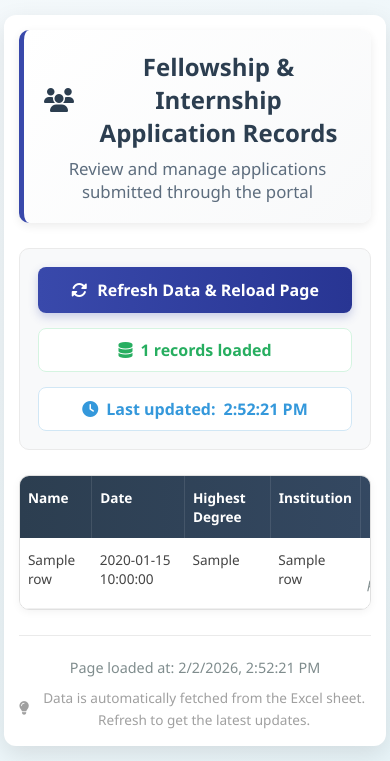
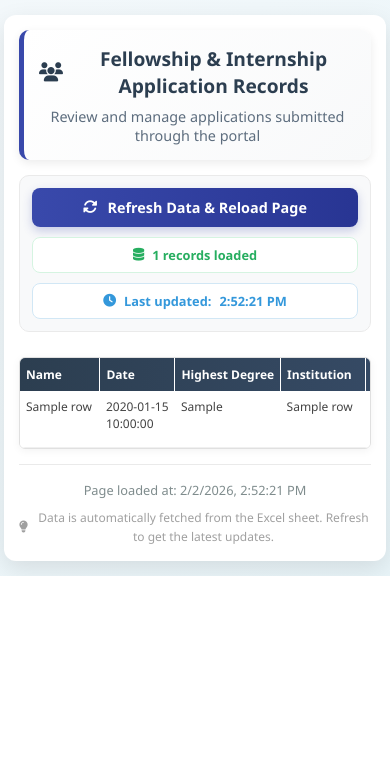
Before and after one commit to gopal-developer/Dashboard, a Flask app: template templates/index.html in a window 390 px wide. Shown: the part 440-1201 px from the top of the page. After the commit the page ends 1016 px from the top, so only its background shows below. Run offline with Flask 3, Linux system fonts and the light colour scheme; the template is opened without the code that fills it: most values are stand-ins (such as "Sample title", 1, 10 or a date in 2020).

Commit message:
Fix responsive CSS for proper column display on all screen sizes

```diff
--- a/static/style.css
+++ b/static/style.css
@@ -110,17 +110,22 @@ body {
     margin-bottom: 25px;
     background-color: #fff;
     box-shadow: 0 2px 8px rgba(0, 0, 0, 0.05);
+    width: 100%;
 }
 
 table {
     width: 100%;
     border-collapse: collapse;
-    min-width: 1300px;
+    min-width: 100%;
+    table-layout: auto;
 }
 
 table thead {
     background: linear-gradient(to right, #2c3e50, #4a6491);
     color: white;
+    position: sticky;
+    top: 0;
+    z-index: 10;
 }
 
 table th {
@@ -130,6 +135,7 @@ table th {
     font-size: 0.95rem;
     border-right: 1px solid rgba(255, 255, 255, 0.1);
     vertical-align: top;
+    white-space: nowrap;
 }
 
 table th:last-child {
@@ -155,32 +161,91 @@ table td {
     font-size: 0.92rem;
     line-height: 1.4;
     vertical-align: top;
-    max-width: 200px;
-    overflow: hidden;
-    text-overflow: ellipsis;
+    word-wrap: break-word;
+    overflow-wrap: break-word;
 }
 
-/* Reduce width for CGPA/Percentage and Graduation Year columns */
+/* Column width specifications */
+table td:nth-child(1),
+table th:nth-child(1) {
+    min-width: 150px;
+    max-width: 200px;
+}
+
+table td:nth-child(2),
+table th:nth-child(2) {
+    min-width: 120px;
+    max-width: 150px;
+}
+
+table td:nth-child(3),
+table th:nth-child(3) {
+    min-width: 140px;
+    max-width: 180px;
+}
+
+table td:nth-child(4),
+table th:nth-child(4) {
+    min-width: 150px;
+    max-width: 220px;
+}
+
 table td:nth-child(5),
-table td:nth-child(6) {
-    max-width: 90px;
-    padding: 16px 6px;
+table th:nth-child(5) {
+    min-width: 100px;
+    max-width: 120px;
     text-align: center;
+}
+
+table td:nth-child(6),
+table th:nth-child(6) {
+    min-width: 110px;
+    max-width: 140px;
+    text-align: center;
+}
+
+table td:nth-child(7),
+table th:nth-child(7) {
+    min-width: 120px;
+    max-width: 160px;
+}
+
+table td:nth-child(8),
+table th:nth-child(8) {
+    min-width: 200px;
+    max-width: 400px;
+}
+
+table td:nth-child(9),
+table th:nth-child(9) {
+    min-width: 180px;
+    max-width: 250px;
+}
+
+table td:nth-child(10),
+table th:nth-child(10) {
+    min-width: 150px;
+    max-width: 220px;
+}
+
+table td:nth-child(11),
+table th:nth-child(11) {
+    min-width: 120px;
+    max-width: 150px;
+}
+
+table td:nth-child(12),
+table th:nth-child(12) {
+    min-width: 120px;
+    max-width: 150px;
 }
 
 /* Special cell formatting */
 .sop-cell {
-    max-width: 1000px;
-    min-width: 200px;
-    max-height: 5.6em;
+    max-height: 8em;
     overflow-y: auto;
-    display: block;
-}
-
-/* Match width for Select Institutes column */
-table td:nth-child(9) {
-    max-width: 250px;
-    min-width: 200px;
+    word-wrap: break-word;
+    overflow-wrap: break-word;
 }
 
 .link-btn {
@@ -281,6 +346,24 @@ footer .hint {
 }
 
 /* Responsive */
+@media (max-width: 1024px) {
+    table th, table td {
+        padding: 14px 10px;
+        font-size: 0.88rem;
+    }
+
+    table td:nth-child(1),
+    table th:nth-child(1) {
+        min-width: 120px;
+    }
+
+    table td:nth-child(8),
+    table th:nth-child(8) {
+        min-width: 150px;
+        max-width: 250px;
+    }
+}
+
 @media (max-width: 768px) {
     .container {
         padding: 15px;
@@ -306,8 +389,238 @@ footer .hint {
         gap: 10px;
     }
 
+    .table-container {
+        overflow-x: auto;
+        border-radius: 8px;
+    }
+
+    table {
+        width: 100%;
+        font-size: 0.8rem;
+    }
+
     table th, table td {
-        padding: 12px 8px;
-        font-size: 0.85rem;
+        padding: 10px 8px;
+        font-size: 0.8rem;
+    }
+
+    table td:nth-child(1),
+    table th:nth-child(1) {
+        min-width: 100px;
+        max-width: 120px;
+    }
+
+    table td:nth-child(2),
+    table th:nth-child(2) {
+        min-width: 90px;
+        max-width: 110px;
+    }
+
+    table td:nth-child(3),
+    table th:nth-child(3) {
+        min-width: 100px;
+        max-width: 130px;
+    }
+
+    table td:nth-child(4),
+    table th:nth-child(4) {
+        min-width: 100px;
+        max-width: 140px;
+    }
+
+    table td:nth-child(5),
+    table th:nth-child(5) {
+        min-width: 80px;
+        max-width: 100px;
+        text-align: center;
+    }
+
+    table td:nth-child(6),
+    table th:nth-child(6) {
+        min-width: 85px;
+        max-width: 105px;
+        text-align: center;
+    }
+
+    table td:nth-child(7),
+    table th:nth-child(7) {
+        min-width: 90px;
+        max-width: 120px;
+    }
+
+    table td:nth-child(8),
+    table th:nth-child(8) {
+        min-width: 140px;
+        max-width: 200px;
+    }
+
+    table td:nth-child(9),
+    table th:nth-child(9) {
+        min-width: 120px;
+        max-width: 160px;
+    }
+
+    table td:nth-child(10),
+    table th:nth-child(10) {
+        min-width: 110px;
+        max-width: 150px;
+    }
+
+    table td:nth-child(11),
+    table th:nth-child(11) {
+        min-width: 100px;
+        max-width: 120px;
+    }
+
+    table td:nth-child(12),
+    table th:nth-child(12) {
+        min-width: 100px;
+        max-width: 120px;
+    }
+
+    .sop-cell {
+        max-height: 6em;
     }
 }
+
+@media (max-width: 480px) {
+    .page-title {
+        padding: 15px;
+        margin-bottom: 15px;
+    }
+
+    .page-title h2 {
+        font-size: 1.2rem;
+        gap: 8px;
+    }
+
+    .page-title p {
+        font-size: 0.9rem;
+    }
+
+    .controls {
+        padding: 12px;
+        gap: 10px;
+    }
+
+    .btn-refresh {
+        padding: 10px 16px;
+        font-size: 0.9rem;
+    }
+
+    .info, .timestamp {
+        padding: 8px 12px;
+        font-size: 0.8rem;
+    }
+
+    .table-container {
+        border-radius: 6px;
+        margin-bottom: 15px;
+    }
+
+    table {
+        font-size: 0.75rem;
+    }
+
+    table th {
+        padding: 8px 6px;
+        font-size: 0.75rem;
+    }
+
+    table td {
+        padding: 8px 6px;
+        font-size: 0.75rem;
+    }
+
+    table td:nth-child(1),
+    table th:nth-child(1) {
+        min-width: 80px;
+        max-width: 100px;
+    }
+
+    table td:nth-child(2),
+    table th:nth-child(2) {
+        min-width: 75px;
+        max-width: 90px;
+    }
+
+    table td:nth-child(3),
+    table th:nth-child(3) {
+        min-width: 85px;
+        max-width: 110px;
+    }
+
+    table td:nth-child(4),
+    table th:nth-child(4) {
+        min-width: 85px;
+        max-width: 110px;
+    }
+
+    table td:nth-child(5),
+    table th:nth-child(5) {
+        min-width: 70px;
+        max-width: 85px;
+        text-align: center;
+    }
+
+    table td:nth-child(6),
+    table th:nth-child(6) {
+        min-width: 75px;
+        max-width: 90px;
+        text-align: center;
+    }
+
+    table td:nth-child(7),
+    table th:nth-child(7) {
+        min-width: 80px;
+        max-width: 100px;
+    }
+
+    table td:nth-child(8),
+    table th:nth-child(8) {
+        min-width: 120px;
+        max-width: 160px;
+    }
+
+    table td:nth-child(9),
+    table th:nth-child(9) {
+        min-width: 100px;
+        max-width: 130px;
+    }
+
+    table td:nth-child(10),
+    table th:nth-child(10) {
+        min-width: 90px;
+        max-width: 120px;
+    }
+
+    table td:nth-child(11),
+    table th:nth-child(11) {
+        min-width: 80px;
+        max-width: 100px;
+    }
+
+    table td:nth-child(12),
+    table th:nth-child(12) {
+        min-width: 80px;
+        max-width: 100px;
+    }
+
+    .sop-cell {
+        max-height: 5em;
+    }
+
+    .link-btn {
+        padding: 4px 8px;
+        font-size: 0.75rem;
+    }
+
+    footer {
+        font-size: 0.8rem;
+        padding-top: 15px;
+    }
+
+    footer .hint {
+        font-size: 0.75rem;
+    }
+}
```
